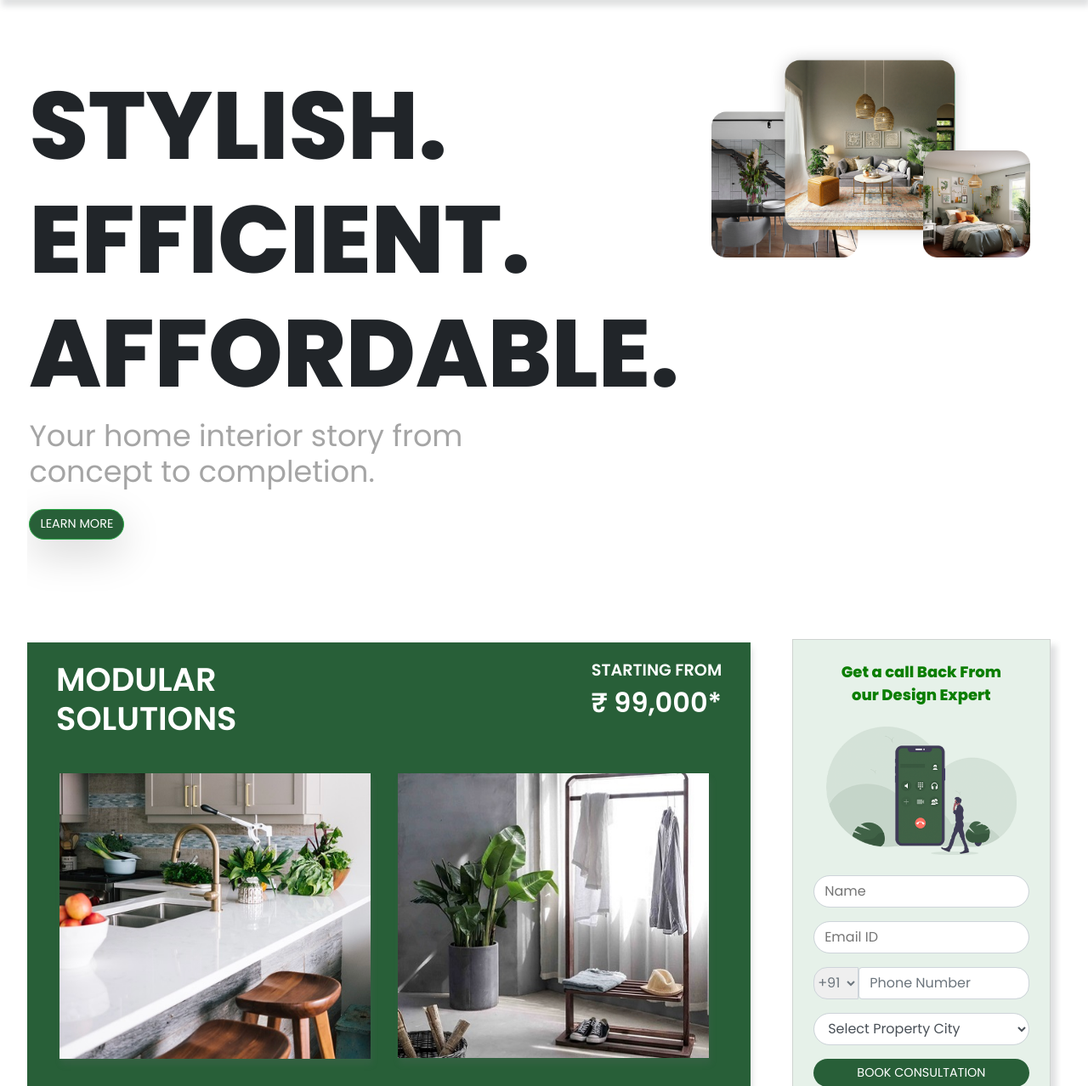
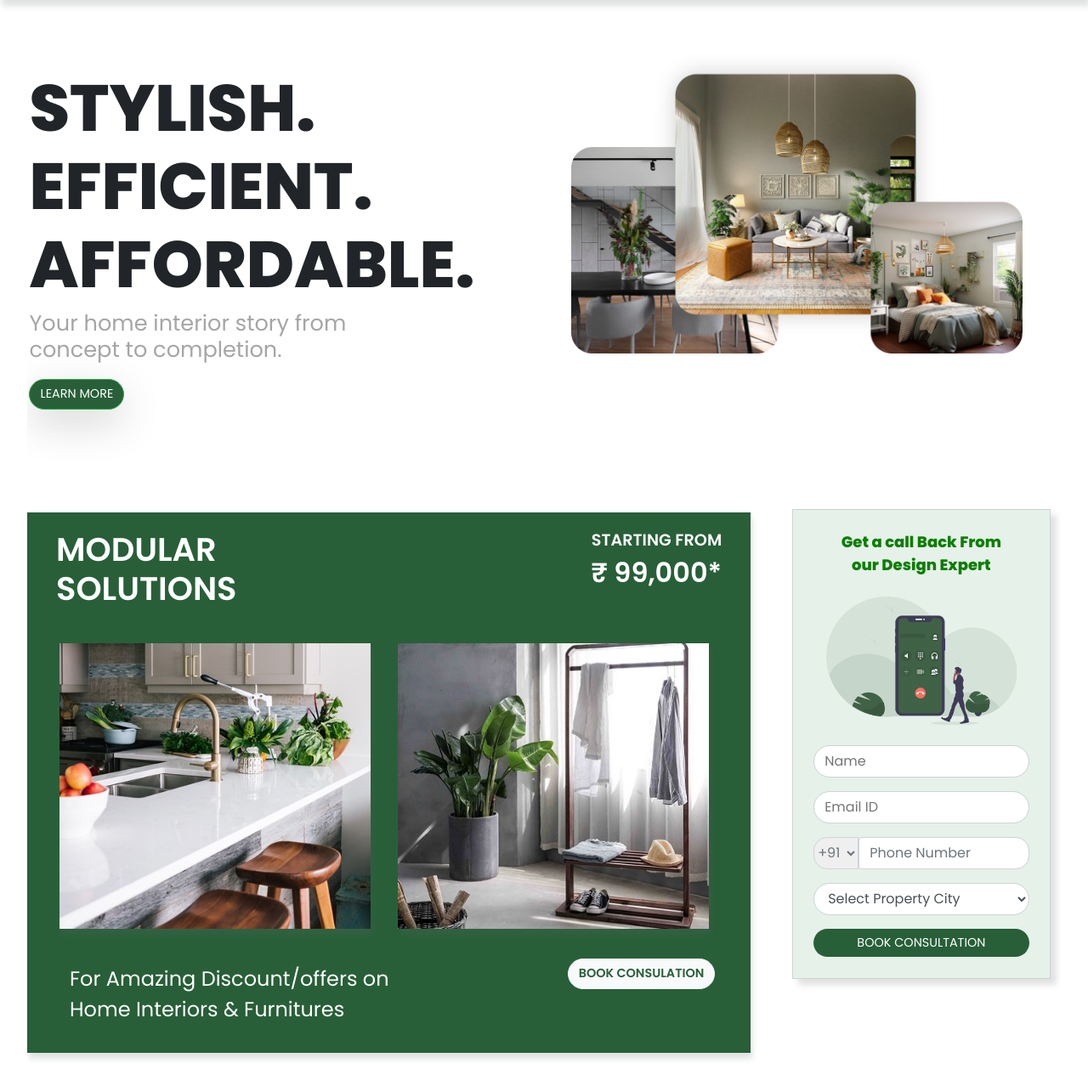
Before and after one commit to Anish-kumar111/proprater-1.0-, a Django app: page /interior/ in a window 1280 px wide. Shown: the part 111-1389 px from the top of the page at 85% size. Run offline with Django 3.2, Linux system fonts and the light colour scheme; some libraries are stand-ins or nearby versions.

Commit message:
text size banner

```diff
--- a/main/templates/interior.html
+++ b/main/templates/interior.html
@@ -85,10 +85,10 @@
             <div class="col-md col-sm banner-text"
 
             >
-              <h1> STYLISH.
+              <h2> STYLISH.
                 <br>EFFICIENT.
                 <br>AFFORDABLE.
-                        </h1>
+                        </h2>
                             <h5>
                     Your home interior story from <br>concept to completion.
                   </h5>
--- a/static/css/interior.css
+++ b/static/css/interior.css
@@ -490,13 +490,13 @@
 .banner-text{
     padding: 4% 0.2%;
 }
-.banner-text h1{
-    font-size: 7em;
+.banner-text h2{
+    font-size: 6vw;
     font-weight: 700;
     /* animation: alternate-reverse; */
 }
 .banner-text h5{
-    font-size: 35px;
+    font-size: 2vw;
     font-weight: 400;
     color: #a5a5a5;
 }
@@ -724,11 +724,11 @@
     /* margin-bottom : 100%; */
 }
 
-.banner-text h1{
-    font-size: 30px;
+.banner-text h2{
+    font-size: 7vw;
 }
 .banner-text h5{
-    font-size: 18px;
+    font-size: 5vw;
 }
 
 .img-up {
```
